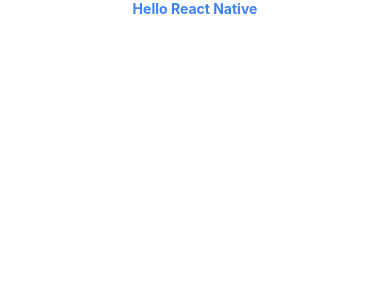
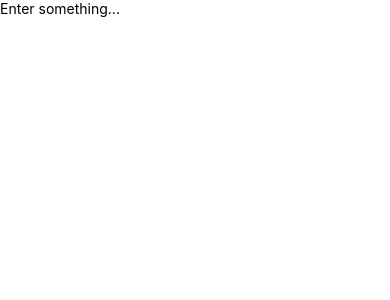
Before and after one commit to niyomugaboetiene/react-native-with-tailwindcss, a React Native app: screen / in a window 390 px wide. Shown: the top 300 px of the page. Built offline with nearby package versions, Linux system fonts and the light colour scheme.

Commit message:
react-naitve: with tailwind

```diff
--- a/components/Integration.tsx
+++ b/components/Integration.tsx
@@ -5,6 +5,7 @@
 import Images from "./chapter 1/image";
 import SafeArea from "./chapter 1/safeArea";
 import { Texts } from "./chapter 1/text";
+import TextInputs from "./chapter 1/textInput";
 function Integration() {
     return (
         <ScreenContent title="Home">
@@ -12,7 +13,8 @@
             {/* <List /> */}
             {/* <Images /> */}
             {/* <SafeArea /> */}
-            <Texts />
+            {/* <Texts /> */}
+            <TextInputs />
         </ScreenContent>
     )
 }
```
